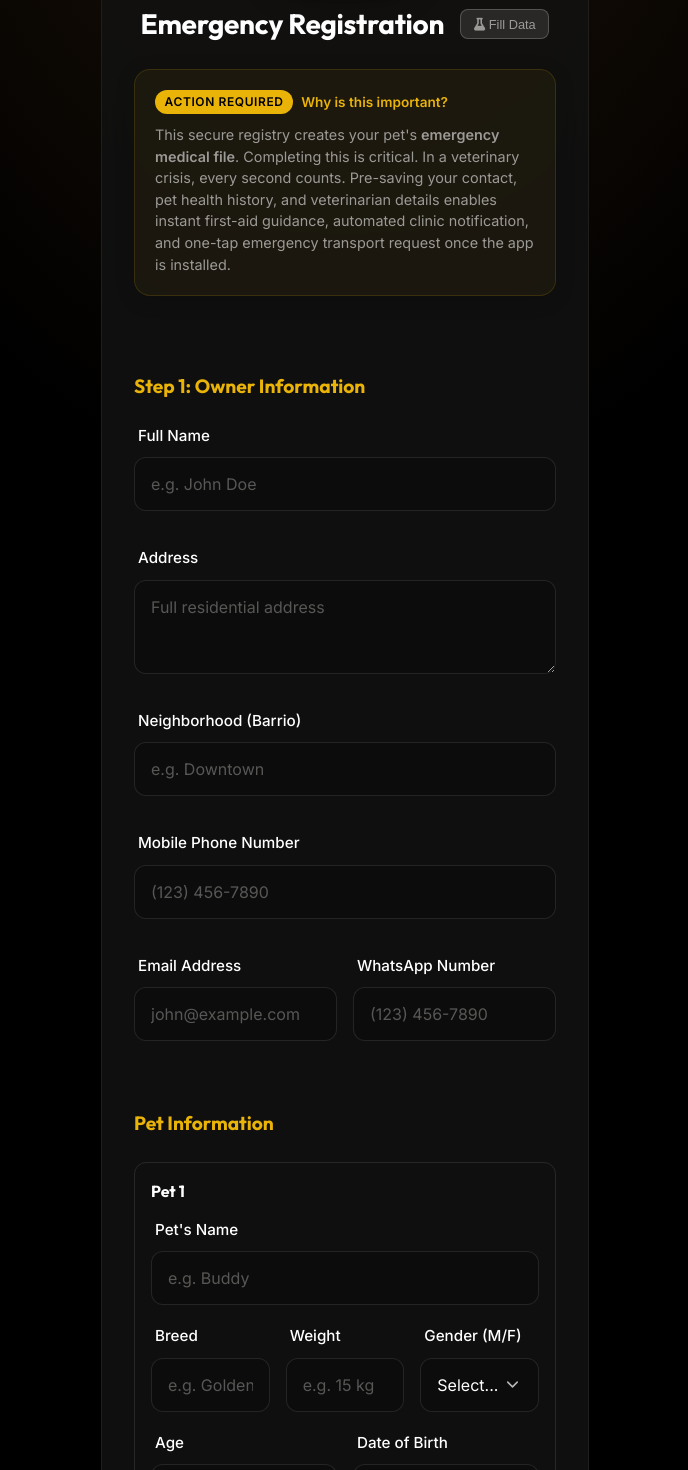
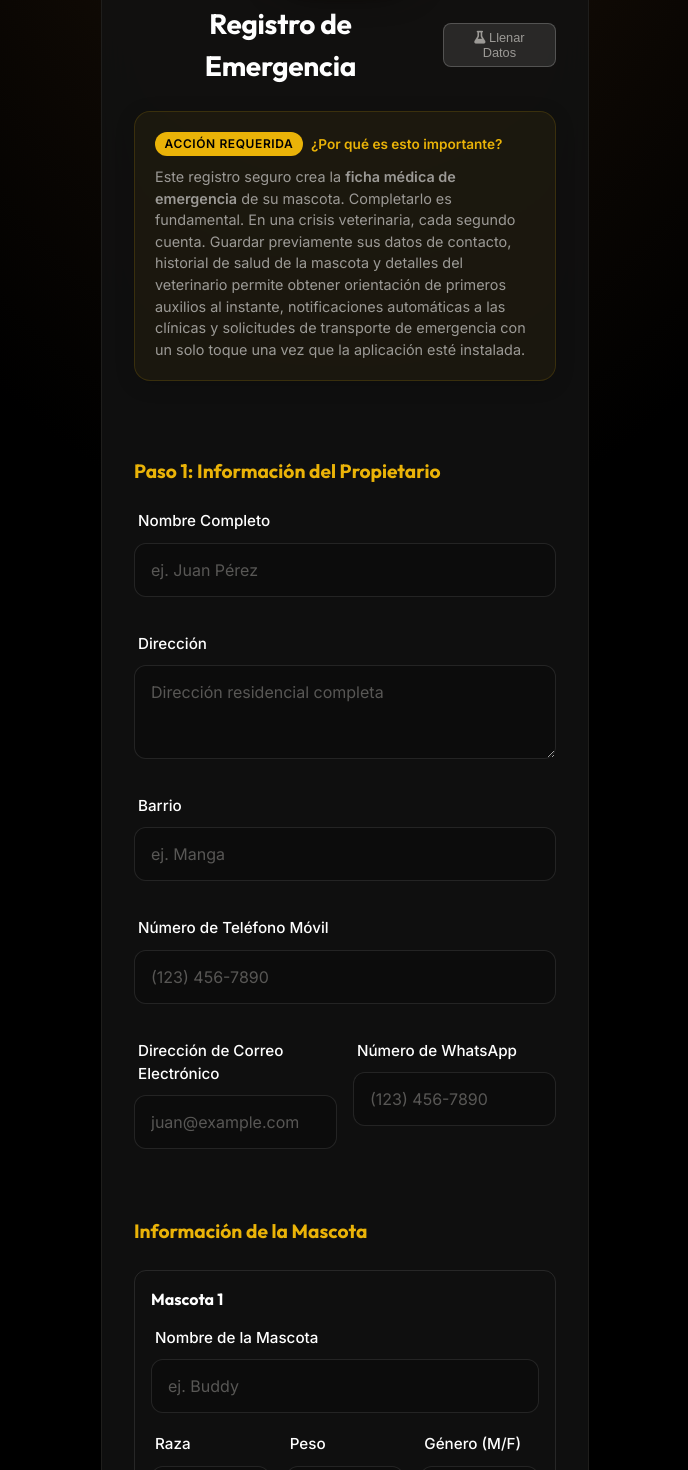
Before and after one commit to vanshg1214/aegis_sos, a React (Vite) app: page / in a window 1280 px wide. Shown: the part 280-1750 px from the top of the page, without its empty margins (295-983 px from the left). Built offline with nearby package versions, Linux system fonts and the light colour scheme.

Commit message:
feat: translate registration form and all child components to Spanish

```diff
--- a/src/components/HealthVetSection.jsx
+++ b/src/components/HealthVetSection.jsx
@@ -1,28 +1,28 @@
 const HealthVetSection = ({ register, errors }) => {
   return (
     <div style={{ display: 'flex', flexDirection: 'column', gap: '1rem', textAlign: 'left' }}>
-      <h3 style={{ fontSize: '1.2rem', marginBottom: '0.5rem', color: 'var(--accent-gold)' }}>Step 2: Additional Information</h3>
+      <h3 style={{ fontSize: '1.2rem', marginBottom: '0.5rem', color: 'var(--accent-gold)' }}>Paso 2: Información Adicional</h3>
 
       <div style={{ padding: '1rem', border: '1px solid rgba(255, 255, 255, 0.1)', borderRadius: '12px', marginBottom: '1rem' }}>
-        <h4 style={{ margin: '0 0 1rem 0' }}>Pet Food & Nutrition</h4>
+        <h4 style={{ margin: '0 0 1rem 0' }}>Alimentación y Nutrición de la Mascota</h4>
 
         <div className="input-group">
-          <label>Brand of Food Usually Purchased</label>
+          <label>Marca de comida que compra habitualmente</label>
           <input
             type="text"
-            placeholder="e.g. Purina Pro Plan"
-            {...register("foodBrand", { required: "Food brand is required" })}
+            placeholder="ej. Purina Pro Plan"
+            {...register("foodBrand", { required: "La marca de comida es obligatoria" })}
             className="form-input"
           />
           {errors?.foodBrand && <span className="error-text">{errors.foodBrand.message}</span>}
         </div>
 
         <div className="input-group" style={{ marginTop: '1rem' }}>
-          <label>Where is the food bought?</label>
+          <label>¿Dónde compra la comida?</label>
           <input
             type="text"
-            placeholder="e.g. PetSmart, Amazon"
-            {...register("foodLocation", { required: "Location is required" })}
+            placeholder="ej. PetSmart, Amazon"
+            {...register("foodLocation", { required: "El lugar de compra es obligatorio" })}
             className="form-input"
           />
           {errors?.foodLocation && <span className="error-text">{errors.foodLocation.message}</span>}
@@ -30,13 +30,13 @@ const HealthVetSection = ({ register, errors }) => {
       </div>
 
       <div style={{ padding: '1rem', border: '1px solid rgba(255, 255, 255, 0.1)', borderRadius: '12px' }}>
-        <h4 style={{ margin: '0 0 1rem 0' }}>Health & Veterinarian</h4>
+        <h4 style={{ margin: '0 0 1rem 0' }}>Salud y Veterinario</h4>
 
       <div className="input-group">
-        <label>Are there any health issues?</label>
+        <label>¿Tiene algún problema de salud?</label>
         <textarea
-          placeholder="Please describe any known health issues (or write 'None')"
-          {...register("healthIssues", { required: "Please specify health issues or write 'None'" })}
+          placeholder="Describa los problemas de salud conocidos (o escriba 'Ninguno')"
+          {...register("healthIssues", { required: "Especifique los problemas de salud o escriba 'Ninguno'" })}
           className="form-input"
           rows={3}
         />
@@ -44,46 +44,46 @@ const HealthVetSection = ({ register, errors }) => {
       </div>
 
       <div className="input-group">
-        <label>Is any medication being taken?</label>
+        <label>¿Toma algún medicamento?</label>
         <textarea
-          placeholder="List medications and dosages (or write 'None')"
-          {...register("medications", { required: "Please list medications or write 'None'" })}
+          placeholder="Enumere los medicamentos y dosis (o escriba 'Ninguno')"
+          {...register("medications", { required: "Enumere los medicamentos o escriba 'Ninguno'" })}
           className="form-input"
           rows={2}
         />
         {errors?.medications && <span className="error-text">{errors.medications.message}</span>}
       </div>
 
-      <h4 style={{ margin: '1rem 0 0.5rem', borderBottom: '1px solid rgba(255,255,255,0.1)', paddingBottom: '0.5rem' }}>Veterinarian Details</h4>
+      <h4 style={{ margin: '1rem 0 0.5rem', borderBottom: '1px solid rgba(255,255,255,0.1)', paddingBottom: '0.5rem' }}>Detalles del Veterinario</h4>
 
       <div className="input-group">
-        <label>Veterinarian's Name</label>
+        <label>Nombre del Veterinario</label>
         <input
           type="text"
           placeholder="Dr. Smith"
-          {...register("vetName", { required: "Veterinarian's name is required" })}
+          {...register("vetName", { required: "El nombre del veterinario es obligatorio" })}
           className="form-input"
         />
         {errors?.vetName && <span className="error-text">{errors.vetName.message}</span>}
       </div>
 
       <div className="input-group">
-        <label>Veterinarian's Address</label>
+        <label>Dirección del Veterinario</label>
         <input
           type="text"
-          placeholder="Clinic Address"
-          {...register("vetAddress", { required: "Veterinarian's address is required" })}
+          placeholder="Dirección de la Clínica"
+          {...register("vetAddress", { required: "La dirección del veterinario es obligatoria" })}
           className="form-input"
         />
         {errors?.vetAddress && <span className="error-text">{errors.vetAddress.message}</span>}
       </div>
 
       <div className="input-group">
-        <label>Veterinarian's Phone Number</label>
+        <label>Teléfono del Veterinario</label>
         <input
           type="tel"
           placeholder="(123) 456-7890"
-          {...register("vetPhone", { required: "Veterinarian's phone is required" })}
+          {...register("vetPhone", { required: "El teléfono del veterinario es obligatorio" })}
           className="form-input"
         />
         {errors?.vetPhone && <span className="error-text">{errors.vetPhone.message}</span>}
@@ -91,20 +91,20 @@ const HealthVetSection = ({ register, errors }) => {
 
       <div className="responsive-row">
         <div className="input-group" style={{ flex: 1 }}>
-          <label>Date of Last Visit</label>
+          <label>Fecha de la Última Visita</label>
           <input
             type="date"
-            {...register("lastVisitDate", { required: "Date of last visit is required" })}
+            {...register("lastVisitDate", { required: "La fecha de la última visita es obligatoria" })}
             className="form-input"
           />
           {errors?.lastVisitDate && <span className="error-text">{errors.lastVisitDate.message}</span>}
         </div>
         <div className="input-group" style={{ flex: 1 }}>
-          <label>Reason for Last Visit</label>
+          <label>Motivo de la Última Visita</label>
           <input
             type="text"
-            placeholder="e.g. Annual Checkup"
-            {...register("lastVisitReason", { required: "Reason for visit is required" })}
+            placeholder="ej. Chequeo Anual"
+            {...register("lastVisitReason", { required: "El motivo de la visita es obligatorio" })}
             className="form-input"
           />
           {errors?.lastVisitReason && <span className="error-text">{errors.lastVisitReason.message}</span>}
@@ -115,11 +115,11 @@ const HealthVetSection = ({ register, errors }) => {
         <input
           type="checkbox"
           id="authRecords"
-          {...register("authRecords", { required: "Authorization is required" })}
+          {...register("authRecords", { required: "La autorización es obligatoria" })}
           style={{ marginTop: '0.3rem', width: '20px', height: '20px', accentColor: 'var(--accent-gold)' }}
         />
         <label htmlFor="authRecords" style={{ fontWeight: 'normal', fontSize: '0.95rem' }}>
-          I authorize Aegis Pets SOS to obtain and review my pet's medical records for emergency care purposes.
+          Autorizo a Aegis Pets SOS a obtener y revisar los registros médicos de mi mascota para fines de atención de emergencia.
         </label>
       </div>
       {errors.authRecords && <span className="error-text" style={{ marginTop: '-0.5rem' }}>{errors.authRecords.message}</span>}
--- a/src/components/OwnerSection.jsx
+++ b/src/components/OwnerSection.jsx
@@ -1,24 +1,24 @@
 const OwnerSection = ({ register, errors }) => {
   return (
     <div style={{ display: 'flex', flexDirection: 'column', gap: '1rem', textAlign: 'left' }}>
-      <h3 style={{ fontSize: '1.2rem', marginBottom: '0.5rem', color: 'var(--accent-gold)' }}>Step 1: Owner Information</h3>
+      <h3 style={{ fontSize: '1.2rem', marginBottom: '0.5rem', color: 'var(--accent-gold)' }}>Paso 1: Información del Propietario</h3>
 
       <div className="input-group">
-        <label>Full Name</label>
+        <label>Nombre Completo</label>
         <input
           type="text"
-          placeholder="e.g. John Doe"
-          {...register("ownerName", { required: "Name is required" })}
+          placeholder="ej. Juan Pérez"
+          {...register("ownerName", { required: "El nombre es obligatorio" })}
           className="form-input"
         />
         {errors.ownerName && <span className="error-text">{errors.ownerName.message}</span>}
       </div>
 
       <div className="input-group">
-        <label>Address</label>
+        <label>Dirección</label>
         <textarea
-          placeholder="Full residential address"
-          {...register("ownerAddress", { required: "Address is required" })}
+          placeholder="Dirección residencial completa"
+          {...register("ownerAddress", { required: "La dirección es obligatoria" })}
           className="form-input"
           rows={3}
         />
@@ -26,22 +26,22 @@ const OwnerSection = ({ register, errors }) => {
       </div>
 
       <div className="input-group">
-        <label>Neighborhood (Barrio)</label>
+        <label>Barrio</label>
         <input
           type="text"
-          placeholder="e.g. Downtown"
-          {...register("ownerBarrio", { required: "Neighborhood is required" })}
+          placeholder="ej. Manga"
+          {...register("ownerBarrio", { required: "El barrio es obligatorio" })}
           className="form-input"
         />
         {errors.ownerBarrio && <span className="error-text">{errors.ownerBarrio.message}</span>}
       </div>
 
       <div className="input-group">
-        <label>Mobile Phone Number</label>
+        <label>Número de Teléfono Móvil</label>
         <input
           type="tel"
           placeholder="(123) 456-7890"
-          {...register("ownerPhone", { required: "Phone number is required" })}
+          {...register("ownerPhone", { required: "El número de teléfono es obligatorio" })}
           className="form-input"
         />
         {errors.ownerPhone && <span className="error-text">{errors.ownerPhone.message}</span>}
@@ -49,13 +49,13 @@ const OwnerSection = ({ register, errors }) => {
 
       <div className="responsive-row">
         <div className="input-group" style={{ flex: 1 }}>
-          <label>Email Address</label>
+          <label>Dirección de Correo Electrónico</label>
           <input
             type="email"
-            placeholder="john@example.com"
+            placeholder="juan@example.com"
             {...register("ownerEmail", {
-              required: "Email is required",
-              pattern: { value: /^\S+@\S+$/i, message: "Invalid email" }
+              required: "El correo electrónico es obligatorio",
+              pattern: { value: /^\S+@\S+$/i, message: "Correo electrónico inválido" }
             })}
             className="form-input"
           />
@@ -63,11 +63,11 @@ const OwnerSection = ({ register, errors }) => {
         </div>
 
         <div className="input-group" style={{ flex: 1 }}>
-          <label>WhatsApp Number</label>
+          <label>Número de WhatsApp</label>
           <input
             type="tel"
             placeholder="(123) 456-7890"
-            {...register("ownerWhatsapp", { required: "WhatsApp is required" })}
+            {...register("ownerWhatsapp", { required: "El número de WhatsApp es obligatorio" })}
             className="form-input"
           />
           {errors.ownerWhatsapp && <span className="error-text">{errors.ownerWhatsapp.message}</span>}
--- a/src/components/PetSection.jsx
+++ b/src/components/PetSection.jsx
@@ -8,29 +8,29 @@ const PetSection = ({ register, control, errors }) => {
 
   return (
     <div style={{ display: 'flex', flexDirection: 'column', gap: '1rem', textAlign: 'left', marginTop: '1.5rem' }}>
-      <h3 style={{ fontSize: '1.2rem', marginBottom: '0.5rem', color: 'var(--accent-gold)' }}>Pet Information</h3>
+      <h3 style={{ fontSize: '1.2rem', marginBottom: '0.5rem', color: 'var(--accent-gold)' }}>Información de la Mascota</h3>
 
       {fields.map((field, index) => (
         <div key={field.id} style={{ padding: '1rem', border: '1px solid rgba(255, 255, 255, 0.1)', borderRadius: '12px', marginBottom: '1rem' }}>
           <div style={{ display: 'flex', justifyContent: 'space-between', alignItems: 'center', marginBottom: '1rem' }}>
-            <h4 style={{ margin: 0 }}>Pet {index + 1}</h4>
+            <h4 style={{ margin: 0 }}>Mascota {index + 1}</h4>
             {index > 0 && (
               <button
                 type="button"
                 onClick={() => remove(index)}
                 style={{ background: 'transparent', color: '#ff4444', border: 'none', cursor: 'pointer' }}
               >
-                Remove
+                Eliminar
               </button>
             )}
           </div>
 
           <div className="input-group">
-            <label>Pet's Name</label>
+            <label>Nombre de la Mascota</label>
             <input
               type="text"
-              placeholder="e.g. Buddy"
-              {...register(`pets.${index}.name`, { required: "Pet name is required" })}
+              placeholder="ej. Buddy"
+              {...register(`pets.${index}.name`, { required: "El nombre de la mascota es obligatorio" })}
               className="form-input"
             />
             {errors?.pets?.[index]?.name && <span className="error-text">{errors.pets[index].name.message}</span>}
@@ -38,34 +38,34 @@ const PetSection = ({ register, control, errors }) => {
 
           <div className="responsive-row">
             <div className="input-group" style={{ flex: 1 }}>
-              <label>Breed</label>
+              <label>Raza</label>
               <input
                 type="text"
-                placeholder="e.g. Golden Retriever"
-                {...register(`pets.${index}.breed`, { required: "Breed is required" })}
+                placeholder="ej. Golden Retriever"
+                {...register(`pets.${index}.breed`, { required: "La raza es obligatoria" })}
                 className="form-input"
               />
               {errors?.pets?.[index]?.breed && <span className="error-text">{errors.pets[index].breed.message}</span>}
             </div>
             <div className="input-group" style={{ flex: 1 }}>
-              <label>Weight</label>
+              <label>Peso</label>
               <input
                 type="text"
-                placeholder="e.g. 15 kg"
-                {...register(`pets.${index}.weight`, { required: "Weight is required" })}
+                placeholder="ej. 15 kg"
+                {...register(`pets.${index}.weight`, { required: "El peso es obligatorio" })}
                 className="form-input"
               />
               {errors?.pets?.[index]?.weight && <span className="error-text">{errors.pets[index].weight.message}</span>}
             </div>
             <div className="input-group" style={{ flex: 1 }}>
-              <label>Gender (M/F)</label>
+              <label>Género (M/F)</label>
               <select
-                {...register(`pets.${index}.gender`, { required: "Gender is required" })}
+                {...register(`pets.${index}.gender`, { required: "El género es obligatorio" })}
                 className="form-input"
               >
-                <option value="">Select...</option>
-                <option value="M">Male (M)</option>
-                <option value="F">Female (F)</option>
+                <option value="">Seleccionar...</option>
+                <option value="M">Macho (M)</option>
+                <option value="F">Hembra (F)</option>
               </select>
               {errors?.pets?.[index]?.gender && <span className="error-text">{errors.pets[index].gender.message}</span>}
             </div>
@@ -73,20 +73,20 @@ const PetSection = ({ register, control, errors }) => {
 
           <div className="responsive-row">
             <div className="input-group" style={{ flex: 1 }}>
-              <label>Age</label>
+              <label>Edad</label>
               <input
                 type="text"
-                placeholder="e.g. 3 years"
-                {...register(`pets.${index}.age`, { required: "Age is required" })}
+                placeholder="ej. 3 años"
+                {...register(`pets.${index}.age`, { required: "La edad es obligatoria" })}
                 className="form-input"
               />
               {errors?.pets?.[index]?.age && <span className="error-text">{errors.pets[index].age.message}</span>}
             </div>
             <div className="input-group" style={{ flex: 1 }}>
-              <label>Date of Birth</label>
+              <label>Fecha de Nacimiento</label>
               <input
                 type="date"
-                {...register(`pets.${index}.dob`, { required: "Date of Birth is required" })}
+                {...register(`pets.${index}.dob`, { required: "La fecha de nacimiento es obligatoria" })}
                 className="form-input"
               />
               {errors?.pets?.[index]?.dob && <span className="error-text">{errors.pets[index].dob.message}</span>}
@@ -101,7 +101,7 @@ const PetSection = ({ register, control, errors }) => {
         className="btn btn-outline btn-small"
         style={{ alignSelf: 'flex-start', marginTop: '0.5rem' }}
       >
-        + Add Another Pet
+        + Añadir Otra Mascota
       </button>
     </div>
   );
--- a/src/components/RegistrationForm.jsx
+++ b/src/components/RegistrationForm.jsx
@@ -1,5 +1,5 @@
 import { useState, useEffect } from 'react';
-import { useForm, useFieldArray } from 'react-hook-form';
+import { useForm } from 'react-hook-form';
 import OwnerSection from './OwnerSection';
 import PetSection from './PetSection';
 import HealthVetSection from './HealthVetSection';
@@ -19,35 +19,35 @@ const RegistrationForm = () => {
   });
 
   const fillTestData = () => {
-    // Step 1
+    // Paso 1
     setValue('ownerName', 'Jane Doe');
-    setValue('ownerAddress', '123 Fake Street, Springfield, IL 62701');
-    setValue('ownerBarrio', 'Downtown');
-    setValue('ownerPhone', '(555) 019-2834');
+    setValue('ownerAddress', 'Calle Ficticia 123, Manga, Cartagena');
+    setValue('ownerBarrio', 'Manga');
+    setValue('ownerPhone', '3001234567');
     setValue('ownerEmail', 'jane.doe@example.com');
-    setValue('ownerWhatsapp', '(555) 019-2834');
+    setValue('ownerWhatsapp', '3001234567');
 
-    // Step 1
+    // Paso 1: Mascotas
     setValue('pets', [{
       name: 'Buddy',
       breed: 'Golden Retriever',
-      weight: '45 lbs',
+      weight: '20 kg',
       gender: 'M',
-      age: '3',
+      age: '3 años',
       dob: '2023-05-12'
     }]);
 
-    // Step 2
+    // Paso 2
     setValue('foodBrand', 'Purina Pro Plan');
-    setValue('foodLocation', 'PetSmart');
-    setValue('healthIssues', 'None');
-    setValue('medications', 'Heartgard once a month');
+    setValue('foodLocation', 'Éxito, Amazon');
+    setValue('healthIssues', 'Ninguno');
+    setValue('medications', 'Heartgard una vez al mes');
     setValue('vetName', 'Dr. Smith');
-    setValue('vetAddress', '456 Vet Clinic Rd');
-    setValue('vetPhone', '(555) 999-8888');
+    setValue('vetAddress', 'Av. Principal 456, Cartagena');
+    setValue('vetPhone', '3109998888');
     setValue('lastVisitDate', '2026-02-15');
-    setValue('lastVisitReason', 'Annual checkup');
-    setValue('authorizeRecords', true);
+    setValue('lastVisitReason', 'Chequeo anual');
+    setValue('authRecords', true);
   };
 
   useEffect(() => {
@@ -140,18 +140,18 @@ const RegistrationForm = () => {
 
       if (isIOS) {
         setInstallMessage({
-          title: "App Status",
-          desc: "Aegis Pets SOS may already be installed on your home screen! If not, tap the Share icon at the bottom of your browser, then select 'Add to Home Screen'."
+          title: "Estado de la App",
+          desc: "¡Es posible que Aegis Pets SOS ya esté instalada en su pantalla de inicio! Si no es así, toque el icono Compartir en la parte inferior de su navegador, luego seleccione 'Agregar a la pantalla de inicio'."
         });
       } else if (isMac || /windows|linux/.test(userAgent)) {
         setInstallMessage({
-          title: "App Already Installed!",
-          desc: "It looks like Aegis Pets SOS is already installed on your device. You can open it directly from your desktop, start menu, or by clicking the 'Open in App' icon in your browser's address bar."
+          title: "¡Aplicación ya instalada!",
+          desc: "Parece que Aegis Pets SOS ya está instalada en su dispositivo. Puede abrirla directamente desde su escritorio, menú de inicio o haciendo clic en el icono 'Abrir en la aplicación' en la barra de direcciones de su navegador."
         });
       } else {
         setInstallMessage({
-          title: "App Already Installed!",
-          desc: "Aegis Pets SOS is likely already installed on your device. Check your app drawer or home screen to open it."
+          title: "¡Aplicación ya instalada!",
+          desc: "Es probable que Aegis Pets SOS ya esté instalada en su dispositivo. Revise su menú de aplicaciones o pantalla de inicio para abrirla."
         });
       }
     }
@@ -185,14 +185,14 @@ const RegistrationForm = () => {
 
         <div className="form-header">
           <h2 className="app-title">
-            Emergency Registration
+            Registro de Emergencia
           </h2>
           <button type="button" onClick={fillTestData} style={{
             background: 'rgba(255,255,255,0.1)', border: '1px solid rgba(255,255,255,0.2)',
             color: 'var(--text-secondary)', padding: '0.4rem 0.8rem', borderRadius: '8px',
             fontSize: '0.8rem', cursor: 'pointer', transition: 'all 0.2s'
           }}>
-            <i className="fa-solid fa-flask"></i> Fill Data
+            <i className="fa-solid fa-flask"></i> Llenar Datos
           </button>
         </div>
 
@@ -221,14 +221,14 @@ const RegistrationForm = () => {
                 borderRadius: '999px',
                 letterSpacing: '0.05em'
               }}>
-                Action Required
+                Acción Requerida
               </span>
               <span style={{ fontSize: '0.85rem', color: 'var(--accent-gold)', fontWeight: '600' }}>
-                Why is this important?
+                ¿Por qué es esto importante?
               </span>
             </div>
             <p style={{ fontSize: '0.9rem', color: 'var(--text-secondary)', lineHeight: '1.5', margin: 0 }}>
-              This secure registry creates your pet's <strong>emergency medical file</strong>. Completing this is critical. In a veterinary crisis, every second counts. Pre-saving your contact, pet health history, and veterinarian details enables instant first-aid guidance, automated clinic notification, and one-tap emergency transport request once the app is installed.
+              Este registro seguro crea la <strong>ficha médica de emergencia</strong> de su mascota. Completarlo es fundamental. En una crisis veterinaria, cada segundo cuenta. Guardar previamente sus datos de contacto, historial de salud de la mascota y detalles del veterinario permite obtener orientación de primeros auxilios al instante, notificaciones automáticas a las clínicas y solicitudes de transporte de emergencia con un solo toque una vez que la aplicación esté instalada.
             </p>
           </div>
         )}
@@ -250,20 +250,20 @@ const RegistrationForm = () => {
           <div style={{ display: 'flex', justifyContent: 'space-between', marginTop: '2rem', borderTop: '1px solid rgba(255,255,255,0.1)', paddingTop: '1.5rem' }}>
             {currentStep > 1 && (
               <button type="button" onClick={prevStep} className="btn btn-outline" style={{ padding: '0.75rem 1.5rem' }}>
-                <i className="fa-solid fa-arrow-left"></i> Back
+                <i className="fa-solid fa-arrow-left"></i> Atrás
               </button>
             )}
 
             {currentStep < 2 ? (
               <button type="button" onClick={nextStep} className="btn btn-primary" style={{ marginLeft: 'auto', width: 'auto', padding: '0.75rem 2.5rem' }}>
-                Next <i className="fa-solid fa-arrow-right"></i>
+                Siguiente <i className="fa-solid fa-arrow-right"></i>
               </button>
             ) : (
               <button type="submit" disabled={isSubmitting} className={`btn btn-primary ${!isSubmitting ? 'animate-bounce' : ''}`} style={{ marginLeft: 'auto', width: 'auto', padding: '0.75rem 2.5rem', opacity: isSubmitting ? 0.7 : 1 }}>
                 {isSubmitting ? (
-                  <><i className="fa-solid fa-spinner fa-spin"></i> Saving...</>
+                  <><i className="fa-solid fa-spinner fa-spin"></i> Guardando...</>
                 ) : (
-                  <><i className="fa-solid fa-download"></i> Download App</>
+                  <><i className="fa-solid fa-download"></i> Descargar App</>
                 )}
               </button>
             )}
@@ -290,7 +290,7 @@ const RegistrationForm = () => {
               style={{ width: '100%', padding: '0.8rem' }}
               onClick={() => setInstallMessage(null)}
             >
-              Got it!
+              ¡Entendido!
             </button>
           </div>
         </div>
```
